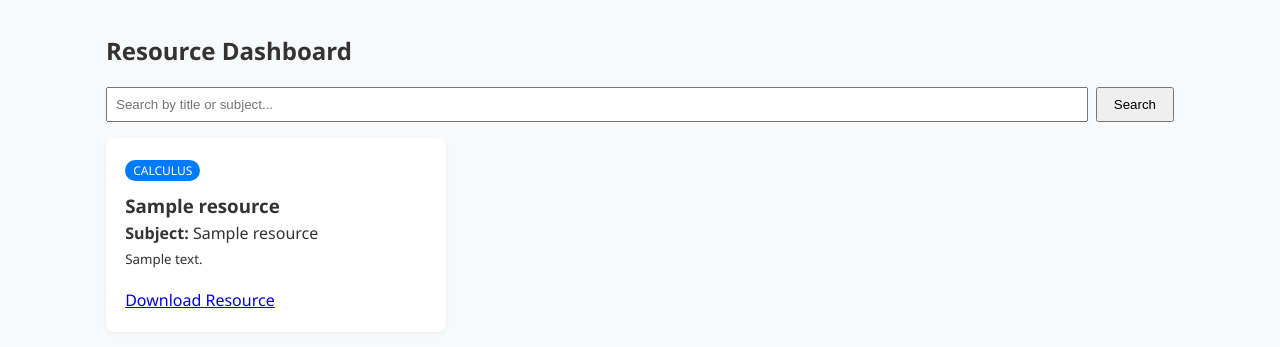
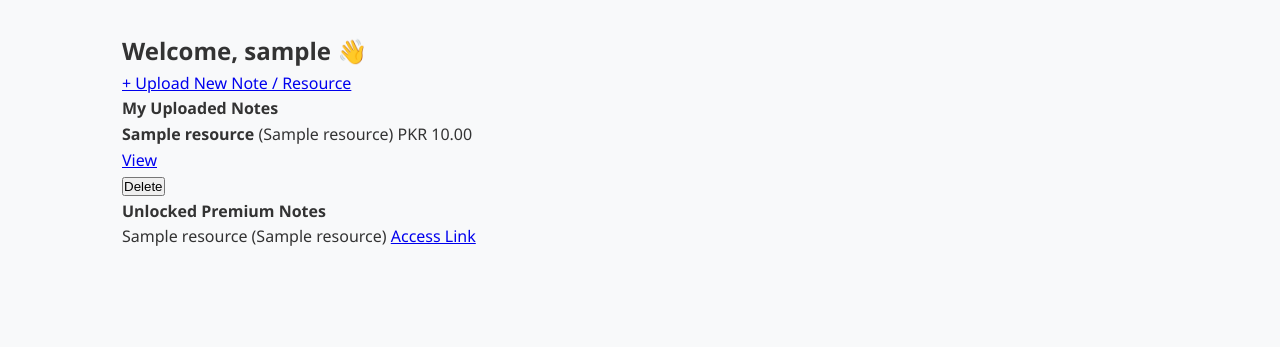
Before and after one commit to qazihassaanamin-cmyk/NotesVault, a Flask app: page /dashboard in a window 1280 px wide. Shown: the part 70-417 px from the top of the page. Run offline with Flask 3, Linux system fonts and the light colour scheme; a user stored in the database is signed in; tables that the repository leaves empty hold one stand-in row (values such as "Sample post"); parts of the project's set-up code (start-up, migrations or seed data) failed here and were passed over.

Commit message:
Repopulate empty files with full marketplace and template code

```diff
--- a/app.py
+++ b/app.py
@@ -1,50 +1,45 @@
 import os
 from flask import Flask, redirect, url_for
 from flask_login import LoginManager
-from config import Config
-from models import db, User, Category
-from routes.auth import auth_bp
-from routes.resources import resources_bp
-from routes.search import search_bp
+from models import db, User
 
-def create_app():
-    app = Flask(__name__)
-    app.config.from_object(Config)
+# Initialize Flask application
+app = Flask(__name__)
 
-    db.init_app(app)
+# Basic Application Configuration
+app.config['SECRET_KEY'] = 'notesvault-secret-key-2026-super-secure'
+app.config['SQLALCHEMY_DATABASE_URI'] = 'sqlite:///notesvault.db'
+app.config['SQLALCHEMY_TRACK_MODIFICATIONS'] = False
 
-    login_manager = LoginManager()
-    login_manager.login_view = 'auth.login'
-    login_manager.init_app(app)
+# Bind SQLAlchemy database instance to Flask app
+db.init_app(app)
 
-    @login_manager.user_loader
-    def load_user(user_id):
-        return User.query.get(int(user_id))
+# Initialize Flask-Login Manager
+login_manager = LoginManager()
+login_manager.init_app(app)
+login_manager.login_view = 'auth.login'
+login_manager.login_message_category = 'info'
 
-    app.register_blueprint(auth_bp)
-    app.register_blueprint(resources_bp)
-    app.register_blueprint(search_bp)
+@login_manager.user_loader
+def load_user(user_id):
+    """Callback to reload user object from session user_id."""
+    return User.query.get(int(user_id))
 
-    @app.route('/')
-    def root():
-        return redirect(url_for('resources.dashboard'))
+# Import and Register Blueprints
+from routes.auth import auth as auth_blueprint
+from routes.resources import resources as resources_blueprint
 
+app.register_blueprint(auth_blueprint, url_prefix='/auth')
+app.register_blueprint(resources_blueprint)
+
+# Root route redirecting to marketplace
+@app.route('/')
+def home():
+    return redirect(url_for('resources.marketplace'))
+
+# Application Execution Entry Point
+if __name__ == '__main__':
     with app.app_context():
+        # Auto-create database tables locally if they don't exist
         db.create_all()
-        # Seed initial categories if empty
-        if not Category.query.first():
-            default_categories = [
-                Category(name='Calculus', description='Calculus I, II, Limits, Differentiation'),
-                Category(name='Physics', description='Mechanics, Electricity, Magnetism'),
-                Category(name='Python', description='Core Python, Flask, Algorithms'),
-                Category(name='SQL', description='Database Queries, Relational Schemas')
-            ]
-            db.session.bulk_save_objects(default_categories)
-            db.session.commit()
-
-    return app
-
-app = create_app()
-
-if __name__ == '__main__':
     app.run(debug=True)
--- a/routes/resources.py
+++ b/routes/resources.py
@@ -1,46 +1,102 @@
-from flask import Blueprint, render_template, request, redirect, url_for, flash, current_app
+from flask import Blueprint, render_template, redirect, url_for, flash, request
 from flask_login import login_required, current_user
-from models import db, Resource, Category
-from utils.file_handler import allowed_file, save_unique_file
+from models import db, Resource
 
-resources_bp = Blueprint('resources', __name__)
+resources = Blueprint('resources', __name__)
 
-@resources_bp.route('/dashboard')
+# Public Marketplace View (Shows public free and paid note previews)
+@resources.route('/marketplace')
+def marketplace():
+    subject_filter = request.args.get('subject')
+    query = Resource.query.filter_by(is_private=False)
+
+    if subject_filter:
+        query = query.filter_by(subject=subject_filter)
+
+    all_resources = query.order_by(Resource.created_at.desc()).all()
+    return render_template('marketplace.html', resources=all_resources)
+
+# Personal User Dashboard (Shows user's uploads + unlocked notes)
+@resources.route('/dashboard')
 @login_required
 def dashboard():
-    resources = Resource.query.order_by(Resource.uploaded_at.desc()).limit(20).all()
-    categories = Category.query.all()
-    return render_template('dashboard.html', resources=resources, categories=categories)
+    my_notes = Resource.query.filter_by(user_id=current_user.id).all()
+    unlocked_notes = current_user.unlocked_resources
+    return render_template('dashboard.html', my_notes=my_notes, unlocked_notes=unlocked_notes)
 
-@resources_bp.route('/upload', methods=['GET', 'POST'])
+# Create New Resource
+@resources.route('/resource/new', methods=['GET', 'POST'])
 @login_required
-def upload():
+def create_resource():
     if request.method == 'POST':
-        file = request.files.get('file')
         title = request.form.get('title')
-        category_id = request.form.get('category_id')
         subject = request.form.get('subject')
         description = request.form.get('description')
-
-        if not file or not allowed_file(file.filename):
-            flash('Invalid file extension.', 'danger')
-            return redirect(url_for('resources.upload'))
-
-        saved_filename = save_unique_file(file, current_app.config['UPLOAD_FOLDER'])
+        resource_link = request.form.get('resource_link')
+        is_private = 'is_private' in request.form
+        is_paid = 'is_paid' in request.form
+        price = float(request.form.get('price', 0.0)) if is_paid else 0.0
 
         new_resource = Resource(
             title=title,
-            file_path=saved_filename,
             subject=subject,
             description=description,
-            category_id=category_id,
+            resource_link=resource_link,
+            is_private=is_private,
+            is_paid=is_paid,
+            price=price,
             user_id=current_user.id
         )
         db.session.add(new_resource)
         db.session.commit()
-
-        flash('Resource uploaded successfully!', 'success')
+        flash('Resource published successfully!', 'success')
         return redirect(url_for('resources.dashboard'))
 
-    categories = Category.query.all()
-    return render_template('upload.html', categories=categories)
+    return render_template('create_resource.html')
+
+# View Resource Detail (Enforces Privacy & Purchase Locks)
+@resources.route('/resource/<int:id>')
+def view_resource(id):
+    resource = Resource.query.get_or_404(id)
+
+    # 1. Privacy Check
+    if resource.is_private:
+        if not current_user.is_authenticated or resource.user_id != current_user.id:
+            flash('This note is private to the owner.', 'danger')
+            return redirect(url_for('resources.marketplace'))
+
+    # 2. Access Lock Check (Paid notes require ownership or purchase)
+    has_access = False
+    if current_user.is_authenticated:
+        if resource.user_id == current_user.id or resource in current_user.unlocked_resources:
+            has_access = True
+
+    if not resource.is_paid:
+        has_access = True
+
+    return render_template('resource_detail.html', resource=resource, has_access=has_access)
+
+# Unlock / Buy Note Action
+@resources.route('/resource/<int:id>/buy', methods=['POST'])
+@login_required
+def buy_resource(id):
+    resource = Resource.query.get_or_404(id)
+    if resource not in current_user.unlocked_resources and resource.user_id != current_user.id:
+        current_user.unlocked_resources.append(resource)
+        db.session.commit()
+        flash(f'Successfully unlocked "{resource.title}"!', 'success')
+    return redirect(url_for('resources.view_resource', id=resource.id))
+
+# Delete Resource (Owner Only)
+@resources.route('/resource/<int:id>/delete', methods=['POST'])
+@login_required
+def delete_resource(id):
+    resource = Resource.query.get_or_404(id)
+    if resource.user_id != current_user.id:
+        flash('Permission denied.', 'danger')
+        return redirect(url_for('resources.dashboard'))
+
+    db.session.delete(resource)
+    db.session.commit()
+    flash('Resource deleted successfully.', 'info')
+    return redirect(url_for('resources.dashboard'))
--- a/templates/dashboard.html
+++ b/templates/dashboard.html
@@ -1,26 +1,40 @@
-{% extends 'base.html' %}
+{% extends "base.html" %}
 {% block content %}
-<h2>Resource Dashboard</h2>
-<form action="{{ url_for('search.search') }}" method="GET" style="margin: 1rem 0; display: flex; gap: 0.5rem;">
-    <input type="text" name="q" placeholder="Search by title or subject..." style="flex: 1; padding: 0.5rem;">
-    <button type="submit" style="padding: 0.5rem 1rem;">Search</button>
-</form>
+<div class="container my-4">
+    <h2>Welcome, {{ current_user.username }} 👋</h2>
+    <a href="{{ url_for('resources.create_resource') }}" class="btn btn-success my-3">+ Upload New Note / Resource</a>
 
-<div class="card-grid">
-    {% for res in resources %}
-    <div class="card">
-        <div>
-            <span class="pill">{{ res.category.name }}</span>
-            <h3 style="margin-top: 0.5rem;">{{ res.title }}</h3>
-            <p><strong>Subject:</strong> {{ res.subject }}</p>
-            <p><small>{{ res.description }}</small></p>
+    <h4 class="mt-4">My Uploaded Notes</h4>
+    <div class="list-group mb-4">
+        {% for resource in my_notes %}
+        <div class="list-group-item d-flex justify-content-between align-items-center">
+            <div>
+                <strong>{{ resource.title }}</strong> ({{ resource.subject }})
+                {% if resource.is_private %}<span class="badge bg-secondary ms-2">Private</span>{% endif %}
+                {% if resource.is_paid %}<span class="badge bg-warning text-dark ms-2">PKR {{ "%.2f"|format(resource.price) }}</span>{% endif %}
+            </div>
+            <div>
+                <a href="{{ url_for('resources.view_resource', id=resource.id) }}" class="btn btn-sm btn-outline-primary">View</a>
+                <form action="{{ url_for('resources.delete_resource', id=resource.id) }}" method="POST" class="d-inline">
+                    <button type="submit" class="btn btn-sm btn-outline-danger" onclick="return confirm('Delete this note?')">Delete</button>
+                </form>
+            </div>
         </div>
-        <div style="margin-top: 1rem;">
-            <a href="{{ url_for('static', filename='uploads/' + res.file_path) }}" target="_blank">Download Resource</a>
+        {% else %}
+        <p class="text-muted">You haven't uploaded any notes yet.</p>
+        {% endfor %}
+    </div>
+
+    <h4>Unlocked Premium Notes</h4>
+    <div class="list-group">
+        {% for resource in unlocked_notes %}
+        <div class="list-group-item d-flex justify-content-between align-items-center">
+            <span>{{ resource.title }} ({{ resource.subject }})</span>
+            <a href="{{ url_for('resources.view_resource', id=resource.id) }}" class="btn btn-sm btn-primary">Access Link</a>
         </div>
+        {% else %}
+        <p class="text-muted">No purchased notes in your library.</p>
+        {% endfor %}
     </div>
-    {% else %}
-    <p>No resources found.</p>
-    {% endfor %}
 </div>
 {% endblock %}
```
Also changed, not shown: models.py (+20 -17 lines), templates/create_resource.html (+44 -0 lines), templates/marketplace.html (+42 -0 lines), templates/resource_detail.html (+32 -0 lines), 2 other files.
